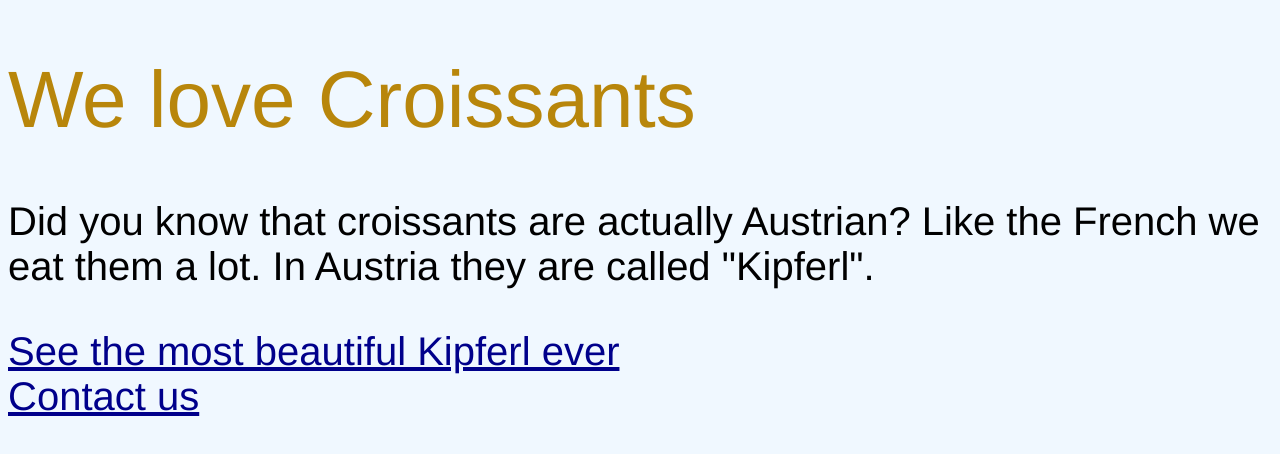
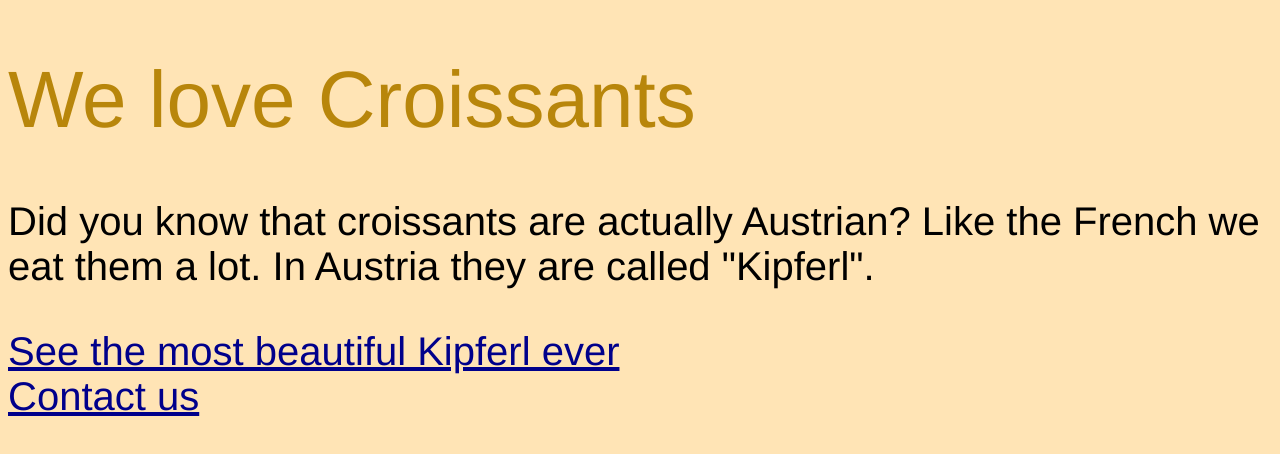
Before and after one commit to JuliaPabst/Croissant, a plain HTML site: page index.html in a window 1280 px wide. Drawn offline with Linux system fonts and the light colour scheme.

Commit message:
changes background color

```diff
--- a/CSS/style.css
+++ b/CSS/style.css
@@ -1,5 +1,5 @@
 body {
-  background-color: aliceblue;
+  background-color: moccasin;
 }
 h1 {
   font-size: 80px;
```
